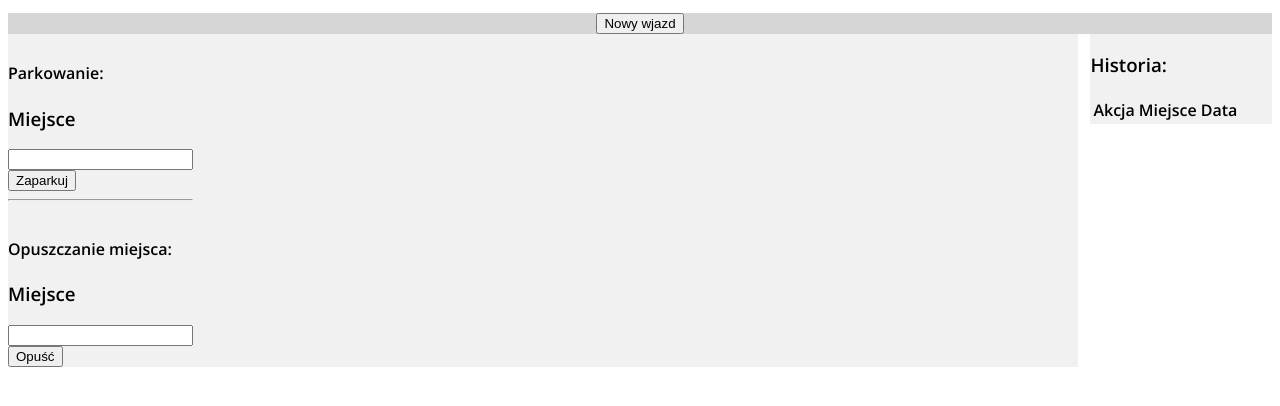
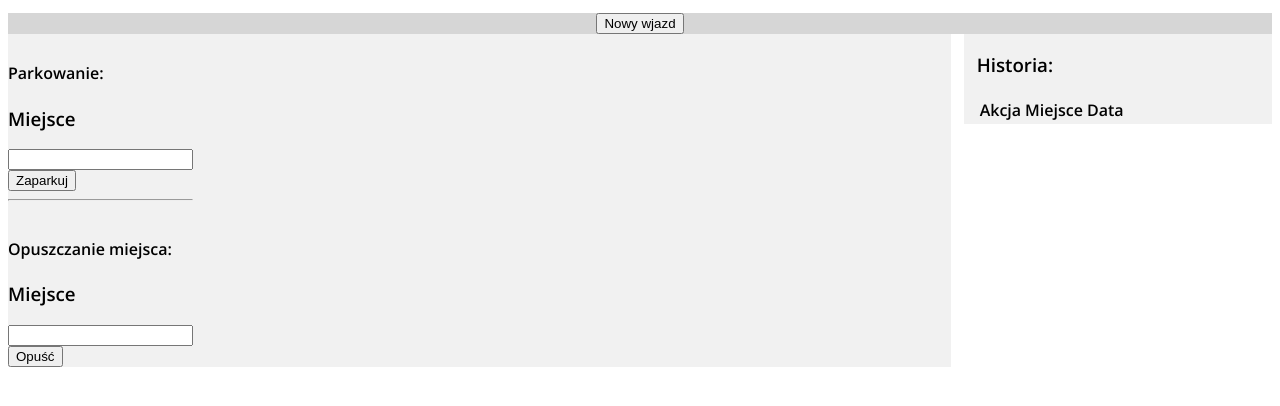
Before and after one commit to NeozMatrixa/IoT, a PHP site: page / in a window 1280 px wide. Shown: the part 169-575 px from the top of the page. Run offline with PHP 8.4, Linux system fonts and the light colour scheme; lists and menus that the app fills with data are empty.

Commit message:
small style change

```diff
--- a/styles.css
+++ b/styles.css
@@ -38,7 +38,7 @@ header p {
 }
 
 .form {
-    padding-right: 70%;
+    padding-right: 60%;
     background-color: rgb(241, 241, 241);
 }
 
@@ -54,6 +54,7 @@ header p {
 
 .history{
     margin-left: 1%;
+    padding-left: 1%;
     width: 100%;
     height: 100%;
     background-color: rgb(241, 241, 241);
```
